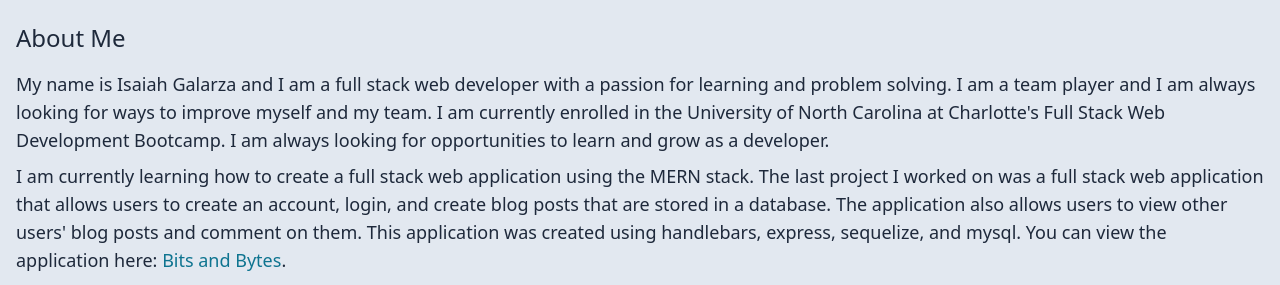
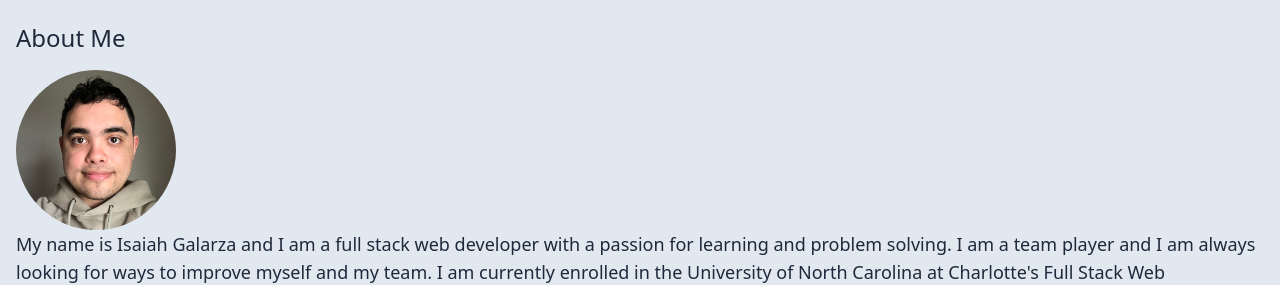
Before and after one commit to IsaiahGz/isaiahgz.github.io, a React (Create React App) app: page / in a window 1280 px wide. Shown: the part 122-407 px from the top of the page. Built offline with nearby package versions, Linux system fonts and the light colour scheme.

Commit message:
Add profile pic

```diff
--- a/src/pages/AboutMe.js
+++ b/src/pages/AboutMe.js
@@ -1,10 +1,12 @@
 import React from 'react';
+import profilePicture from '../images/profile_pic.jpg';
 
 export default function AboutMe() {
 	return (
 		<div className='container mx-auto mt-8 p-4'>
 			<h2 className='text-2xl text-slate-800'>About Me</h2>
 			<div className='mt-4'>
+				<img className='w-40 h-40 rounded-full object-cover' src={profilePicture} alt='Profile' />
 				<p className='text-lg text-slate-800'>
 					My name is Isaiah Galarza and I am a full stack web developer with a passion for learning and problem solving. I am a team player
 					and I am always looking for ways to improve myself and my team. I am currently enrolled in the University of North Carolina at
```
